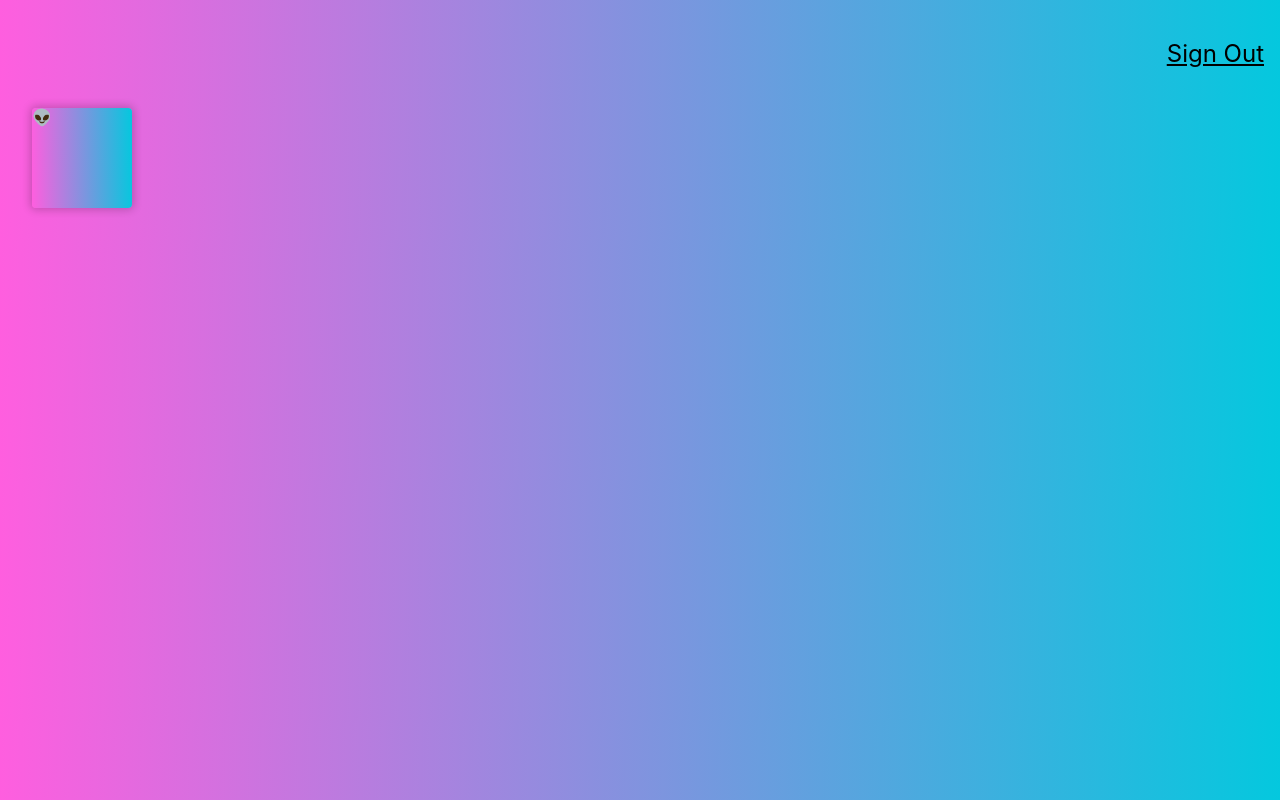
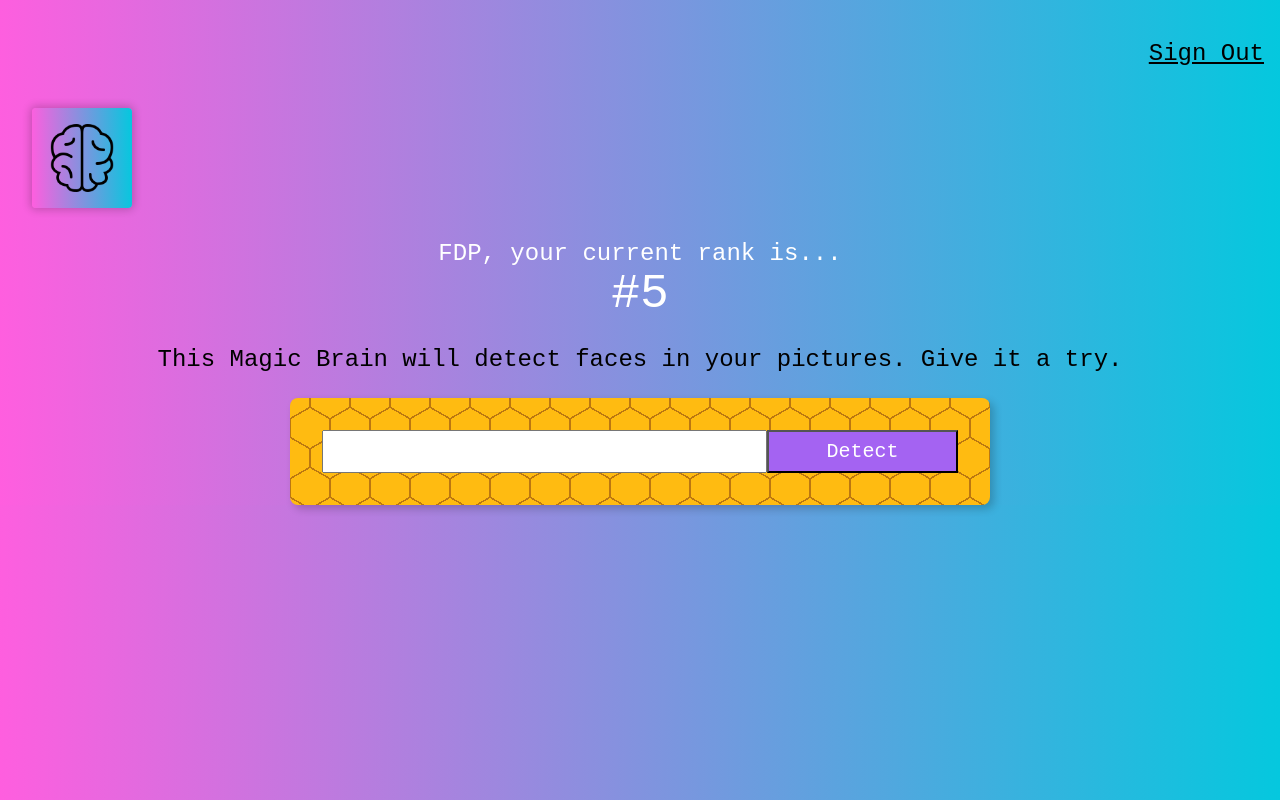
Before and after one commit to maupessoagarcia/facerecognitionbrain, a React (Create React App) app: page / in a window 1280 px wide. Built offline with nearby package versions, Linux system fonts and the light colour scheme.

Commit message:
Display ready - install particles

```diff
--- /dev/null
+++ b/src/App.css
@@ -0,0 +1,8 @@
+.center {
+  display: flex;
+  justify-content: center;
+}
+
+button {
+  cursor: pointer;
+}
--- a/src/App.js
+++ b/src/App.js
@@ -2,17 +2,24 @@ import React from "react";
 import Navigation from "./components/navigation/Navigation";
 import "tachyons";
 import Logo from "./components/navigation/Logo/Logo";
+import ImageLinkForm from "./components/ImageLinkForm/ImageLinkForm";
+import "./App.css";
+import Rank from "./components/Rank/Rank";
 
 function App() {
   return (
     <div>
       <Navigation />
       <Logo />
+      <Rank />
+      <ImageLinkForm />
       {/*
-      <ImageLinkForm />
+
       <FaceRecognition /> */}
     </div>
   );
 }
 
 export default App;
+
+// install react particles (deprecated) - video 267 31:46
--- /dev/null
+++ b/src/components/ImageLinkForm/ImageLinkForm.css
@@ -0,0 +1,48 @@
+.form {
+  width: 700px;
+  background: radial-gradient(
+        circle farthest-side at 0% 50%,
+        #fb1 23.5%,
+        rgba(240, 166, 17, 0) 0
+      )
+      21px 30px,
+    radial-gradient(
+        circle farthest-side at 0% 50%,
+        #b71 24%,
+        rgba(240, 166, 17, 0) 0
+      )
+      19px 30px,
+    linear-gradient(
+        #fb1 14%,
+        rgba(240, 166, 17, 0) 0,
+        rgba(240, 166, 17, 0) 85%,
+        #fb1 0
+      )
+      0 0,
+    linear-gradient(
+        150deg,
+        #fb1 24%,
+        #b71 0,
+        #b71 26%,
+        rgba(240, 166, 17, 0) 0,
+        rgba(240, 166, 17, 0) 74%,
+        #b71 0,
+        #b71 76%,
+        #fb1 0
+      )
+      0 0,
+    linear-gradient(
+        30deg,
+        #fb1 24%,
+        #b71 0,
+        #b71 26%,
+        rgba(240, 166, 17, 0) 0,
+        rgba(240, 166, 17, 0) 74%,
+        #b71 0,
+        #b71 76%,
+        #fb1 0
+      )
+      0 0,
+    linear-gradient(90deg, #b71 2%, #fb1 0, #fb1 98%, #b71 0%) 0 0 #fb1;
+  background-size: 40px 60px;
+}
--- /dev/null
+++ b/src/components/ImageLinkForm/ImageLinkForm.js
@@ -0,0 +1,22 @@
+import React from "react";
+import "./ImageLinkForm.css";
+
+const ImageLinkForm = () => {
+  return (
+    <div>
+      <p className="f3 center">
+        {"This Magic Brain will detect faces in your pictures. Give it a try."}
+      </p>
+      <div className="center">
+        <div className="form pa4 br3 shadow-5">
+          <input className="f4 pa2 w-70" type="text" />
+          <button className="w-30 grow f4 link ph3 pv2 dib white bg-light-purple">
+            Detect
+          </button>
+        </div>
+      </div>
+    </div>
+  );
+};
+
+export default ImageLinkForm;
--- /dev/null
+++ b/src/components/Rank/Rank.css
@@ -0,0 +1,6 @@
+.centralize {
+  display: flex;
+  justify-content: center;
+  flex-direction: column;
+  align-items: center;
+}
--- /dev/null
+++ b/src/components/Rank/Rank.js
@@ -0,0 +1,13 @@
+import React from "react";
+import "./Rank.css";
+
+const Rank = () => {
+  return (
+    <div className="centralize">
+      <div className="white f3">{"FDP, your current rank is..."}</div>
+      <div className="white f1">{"#5"}</div>
+    </div>
+  );
+};
+
+export default Rank;
--- a/src/components/navigation/Logo/Logo.js
+++ b/src/components/navigation/Logo/Logo.js
@@ -1,11 +1,12 @@
 import React from "react";
 import { Tilt } from "react-tilt";
 import "./logo.css";
+import brain from "./brain.png";
 
 const Logo = () => {
   const defaultOptions = {
     reverse: false, // reverse the tilt direction
-    max: 35, // max tilt rotation (degrees)
+    max: 55, // max tilt rotation (degrees)
     perspective: 1000, // Transform perspective, the lower the more extreme the tilt gets.
     scale: 1.1, // 2 = 200%, 1.5 = 150%, etc..
     speed: 1000, // Speed of the enter/exit transition
@@ -22,10 +23,14 @@ const Logo = () => {
         options={defaultOptions}
         style={{ height: 100, width: 100 }}
       >
-        <div>👽</div>
+        <div className="Tilt-inner pa3">
+          <img src={brain} alt="brain logo" />
+        </div>
       </Tilt>
     </div>
   );
 };
 
 export default Logo;
+
+// VIDEO 267 = 14:40
--- a/src/index.css
+++ b/src/index.css
@@ -1,8 +1,6 @@
 body {
   margin: 0;
-  font-family: -apple-system, BlinkMacSystemFont, "Segoe UI", "Roboto", "Oxygen",
-    "Ubuntu", "Cantarell", "Fira Sans", "Droid Sans", "Helvetica Neue",
-    sans-serif;
+  font-family: "Courier New";
   -webkit-font-smoothing: antialiased;
   -moz-osx-font-smoothing: grayscale;
   background: linear-gradient(89deg, #ff5edf 0%, #04c8de 100%);
```
Also changed, not shown: src/components/navigation/Logo/brain.png (added).
